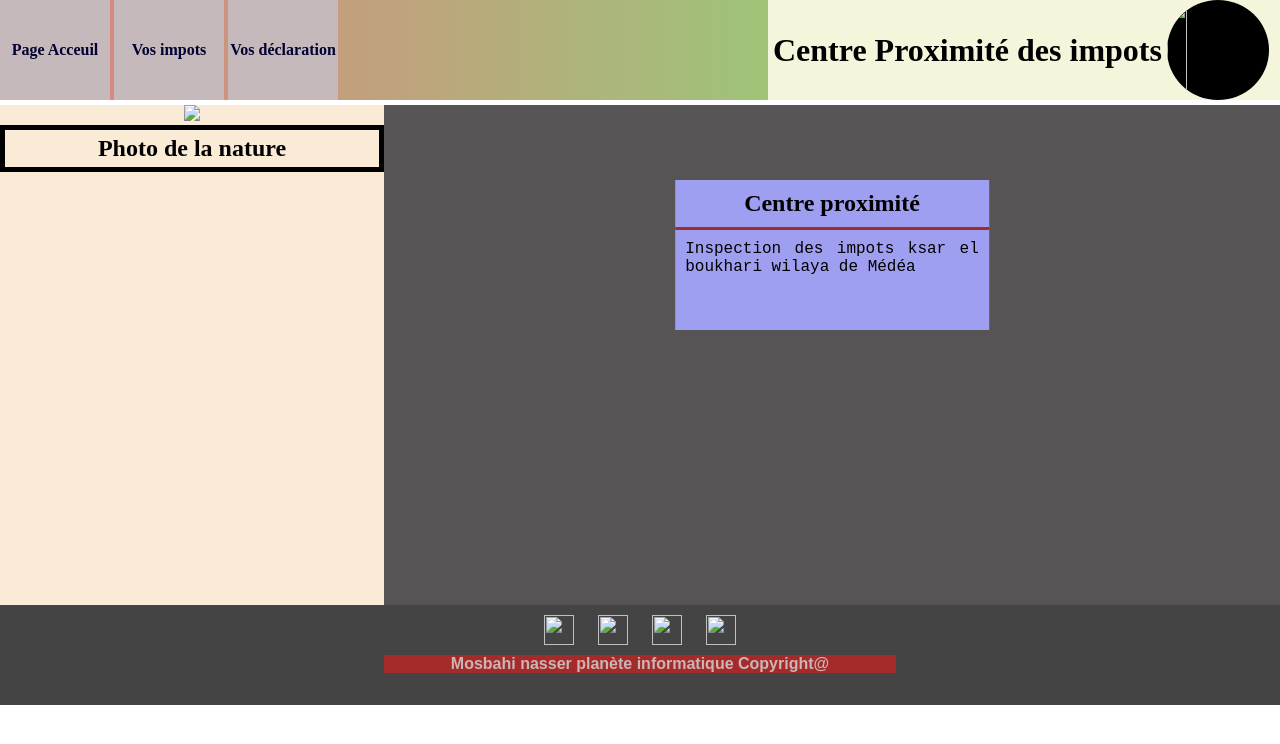
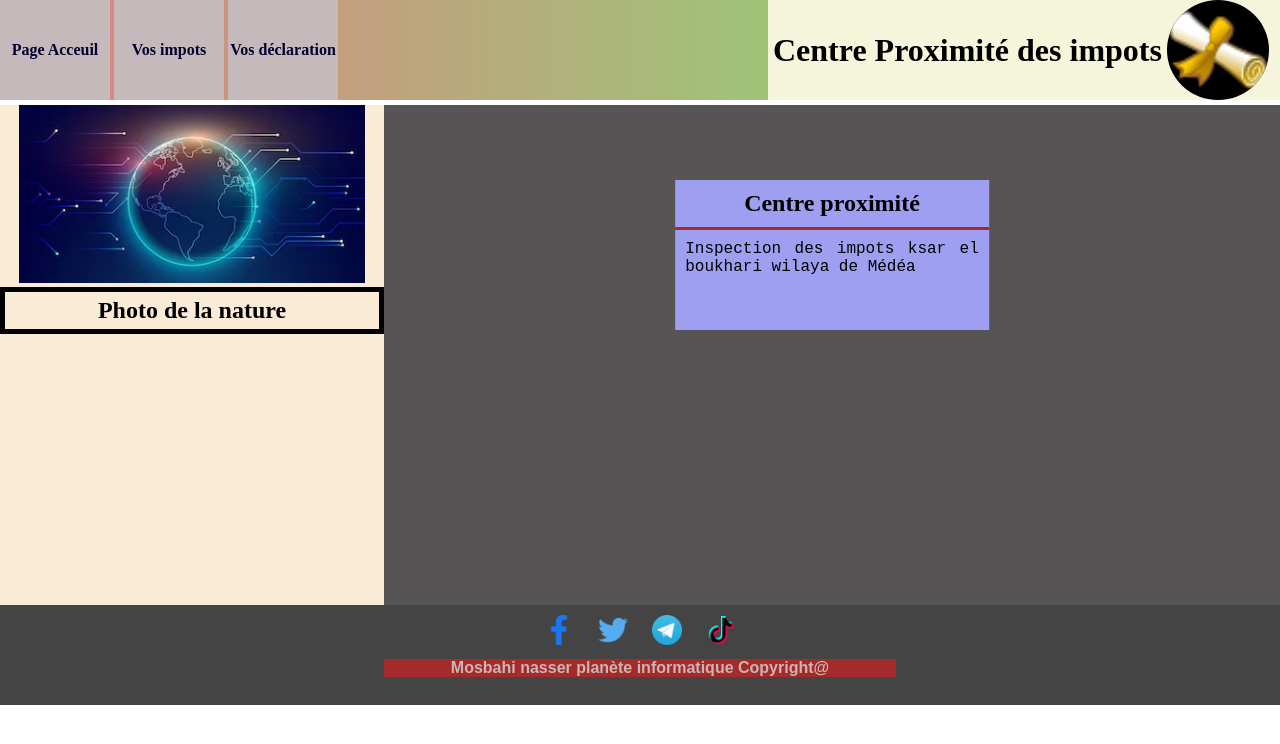
Before and after one commit to nasserinfo/impotskeb1, a plain HTML site: page index.html in a window 1280 px wide. Drawn offline with Linux system fonts and the light colour scheme.

Commit message:
Update index.html

```diff
--- a/index.html
+++ b/index.html
@@ -17,7 +17,7 @@
 <header>
 <span id="logosite">
     <h1 id="title01">Centre Proximité des impots</h1>
-    <a href="https://mfdgi.gov.dz/" target="_blank"><img id="img01" src="images/logo.ico"/></a>
+    <a href="https://mfdgi.gov.dz/" target="_blank"><img id="img01" src="logo.ico"/></a>
 </span>
 
 <nav>
@@ -37,7 +37,7 @@
 
 <main>
     <aside>
-        <img id="img02" src="images/img1.avif"/>
+        <img id="img02" src="img1.avif"/>
         <h1 id="h1aside">Photo de la nature</h1>
     </aside>
  <article id="articlemain">
@@ -49,10 +49,10 @@
 </main>
 <footer>
     <article id="contact">
-      <a href="#"><img src="images/facebook.jpg"/></a>
-      <a href="#"><img src="images/twitter.jpg"/></a>
-      <a href="#"><img src="images/Telegram.jpg"/></a>
-      <a href="#"><img src="images/tiktok.jpg"/></a>
+      <a href="#"><img src="facebook.jpg"/></a>
+      <a href="#"><img src="twitter.jpg"/></a>
+      <a href="#"><img src="Telegram.jpg"/></a>
+      <a href="#"><img src="tiktok.jpg"/></a>
     </article>
     <h4 id="textfooter"> Mosbahi nasser planète informatique Copyright@ </h4>
 </footer>
```
